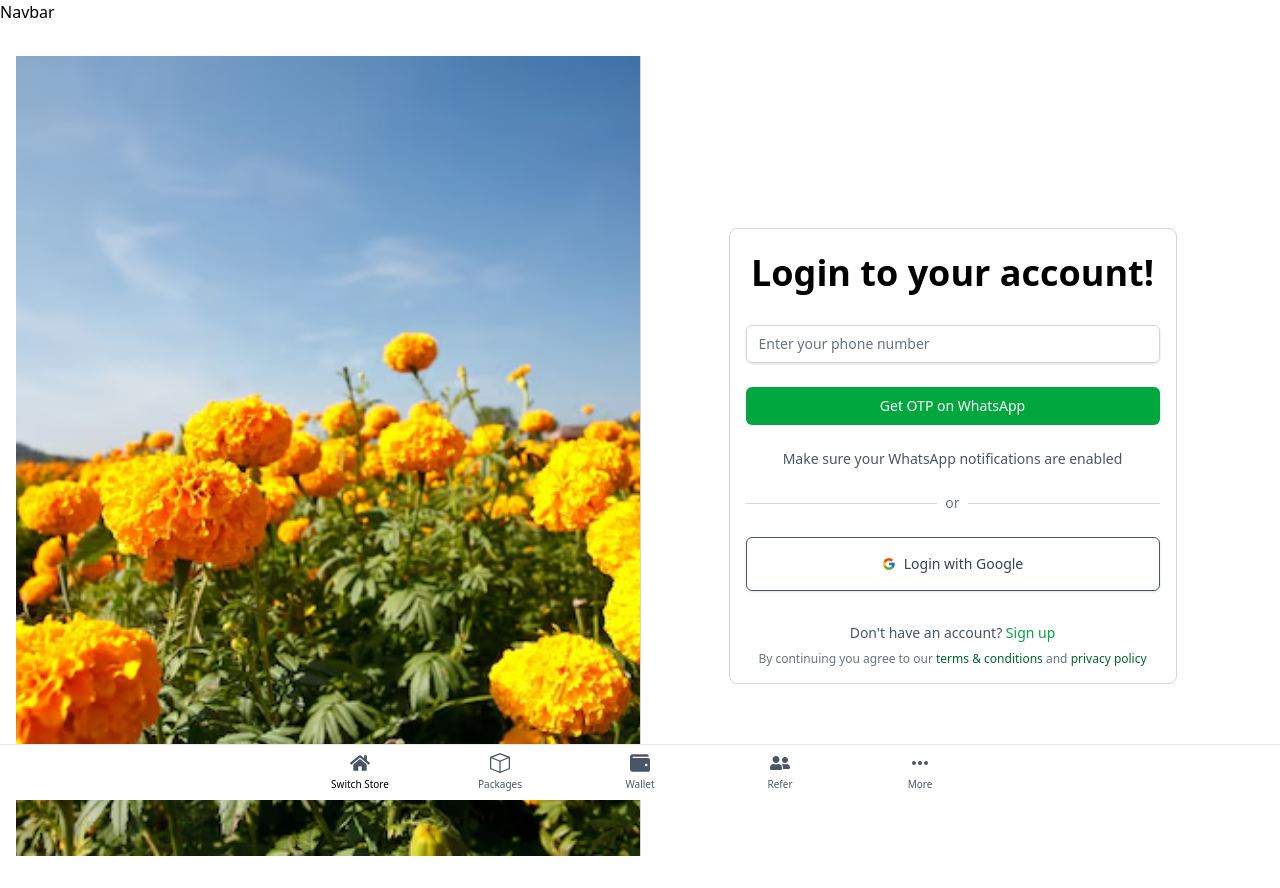
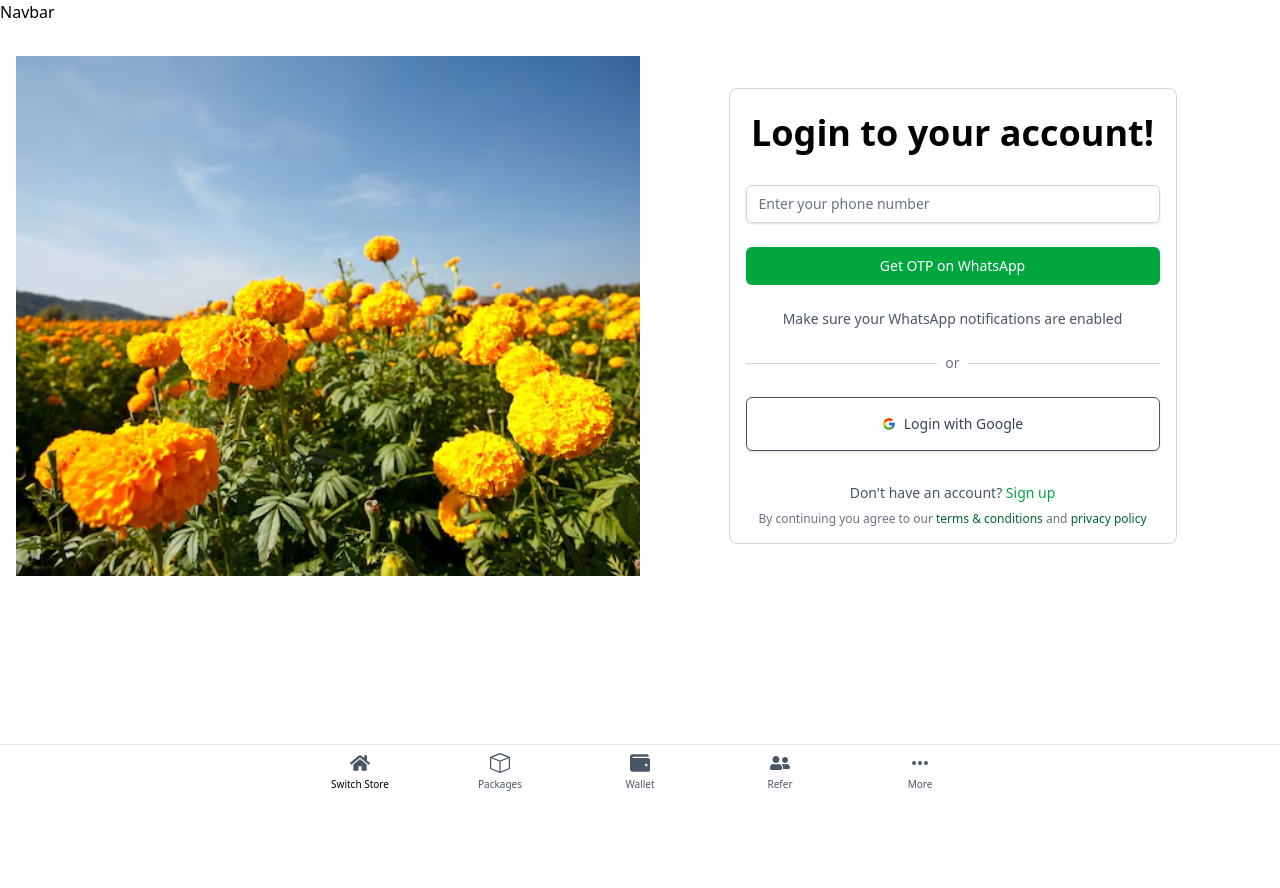
Before and after one commit to mk016/GendaPhool-Main, a React (Vite) app in the folder frontend/: page /login in a window 1280 px wide. After the commit the page ends 800 px from the top, so only its background shows below. Built offline with nearby package versions, Linux system fonts and the light colour scheme.

Commit message:
update login page

```diff
--- a/frontend/src/components/forms/login/Login.tsx
+++ b/frontend/src/components/forms/login/Login.tsx
@@ -21,12 +21,12 @@ const Login = () => {
   };
 
   return (
-    <div className="min-h-screen flex flex-col md:flex-row">
+    <div className="flex flex-col md:flex-row">
       <div
-        className="w-full md:w-1/2 h-48 md:h-auto bg-cover bg-center"
+        className="w-full md:w-1/2 h-72 md:h-auto bg-cover bg-center"
         style={{ backgroundImage: `url(${backgroundImage})` }}
       />
-      <div className="w-full md:w-1/2 flex items-center justify-center p-4 md:p-8 border-l border-gray-300">
+      <div className="w-full md:w-1/2 flex items-center justify-center p-4 md:p-8 border-l border-white">
         <div className="max-w-md w-full space-y-8 border border-gray-300 p-4 rounded-lg">
           <p className="font-bold text-2xl md:text-4xl mt-2 text-center">
             Login to your account!
```
